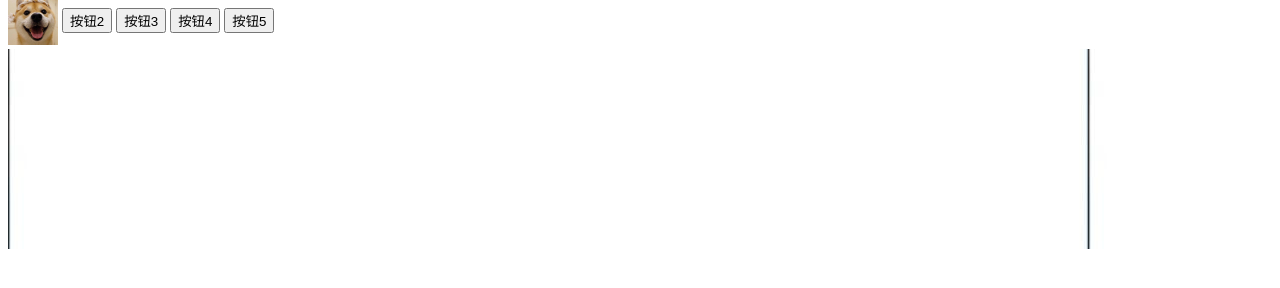
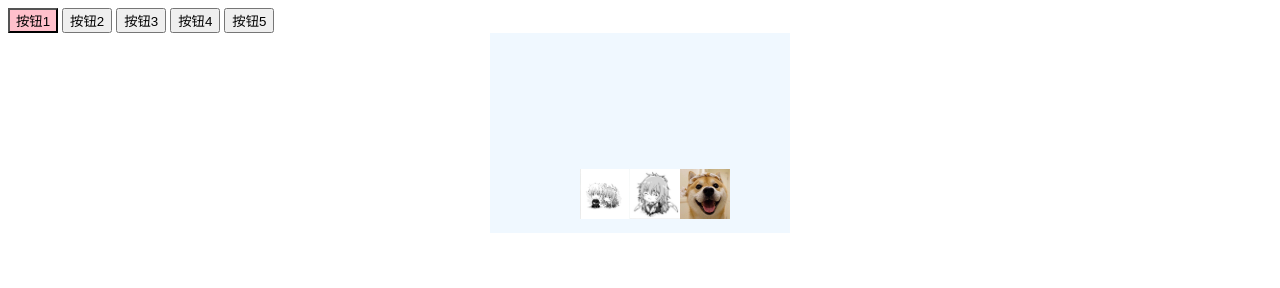
Before and after one commit to cts33/JS_Demo, a plain HTML site: page 10.DOM下.html in a window 1280 px wide. Drawn offline with Linux system fonts and the light colour scheme.

Commit message:
fixed background not work

```diff
--- a/10.DOM下.html
+++ b/10.DOM下.html
@@ -3,29 +3,53 @@
 	<head>
 		<meta charset="utf-8">
 		<title></title>
+
+		<!-- DOM 文档树模型
+		 获取元素
+		 getElementById()
+		 getElementByTagName() 根据标签名
+		 getElementByClassName() 根据类名
+		 document.querySeletor("li"); 返回第一个对象
+		 document.querySeletorAll(); 根据选择器返回所有对象
+
+		 innerText 处理文本内容，但是去除html 空格换行
+		 innerHtml 处理文本内容，但是保留Html 空格换行
+
+		 修改表单属性
+		 type
+		 checked
+		 disabled
+		 selected
+		 value
+		 -->
 		<style type="text/css">
 			.banner {
+				position: relative;
+				width: 300px;
+				margin: 0 auto;
+				height: 200px;
+				/* background-image: url(img/a.jpg); */
+				background-size: 100%;
 
-				width: 100%;
-				height: 200px;
-				background-image: url(img/a.jpg);
-				background-size: auto;
 			}
-			ul {
-				position: relative;
+
+			.center {
+				position: absolute;
+				left: 50px;
+				bottom: 10px;
 			}
 
 			li {
-				position: absolute;
+
 				float: left;
 				list-style: none;
-				left: 0;
-				bottom: 0;
+
 			}
 
 			li img {
 				width: 50px;
 				height: 50px;
+
 			}
 		</style>
 	</head>
@@ -37,7 +61,19 @@
 			<button>按钮4</button>
 			<button>按钮5</button>
 		</div>
+		<div class="banner" style="background-color: aliceblue;">
 
+			<div class="center">
+				<ul>
+					<li><img src="img/a.jpg"></li>
+					<li><img src="img/b.jpg"></li>
+					<li><img src="img/c.jpg"></li>
+
+				</ul>
+
+			</div>
+
+		</div>
 		<script>
 			// 1. 获取所有按钮元素
 			var btns = document.getElementsByTagName('button');
@@ -53,26 +89,19 @@
 				}
 			}
 
-
-			var banner = document.getElementsByTagName(".banner");
-			var imgs = document.querySelector("ul").querySelectorAll("img");
+			// 此处banner是复数
+			var banner = document.getElementsByClassName("banner");
+			var imgs = document.querySelectorAll("img");
 
 			for (var i = 0; i < imgs.length; i++) {
 				imgs[i].onclick = function() {
-					banner.style.backgroundImage = 'url(' + this.src + ')';
+
+					banner[0].style.backgroundImage = 'url(' + this.src + ')';
+					console.log(this.src);
 				}
 			}
 		</script>
-		<div class="banner">
 
-
-			<ul>
-				<li><img src="img/a.jpg"></li>
-				<li><img src="img/b.jpg"></li>
-				<li><img src="img/c.jpg"></li>
-
-			</ul>
-		</div>
 
 	</body>
 </html>
```
